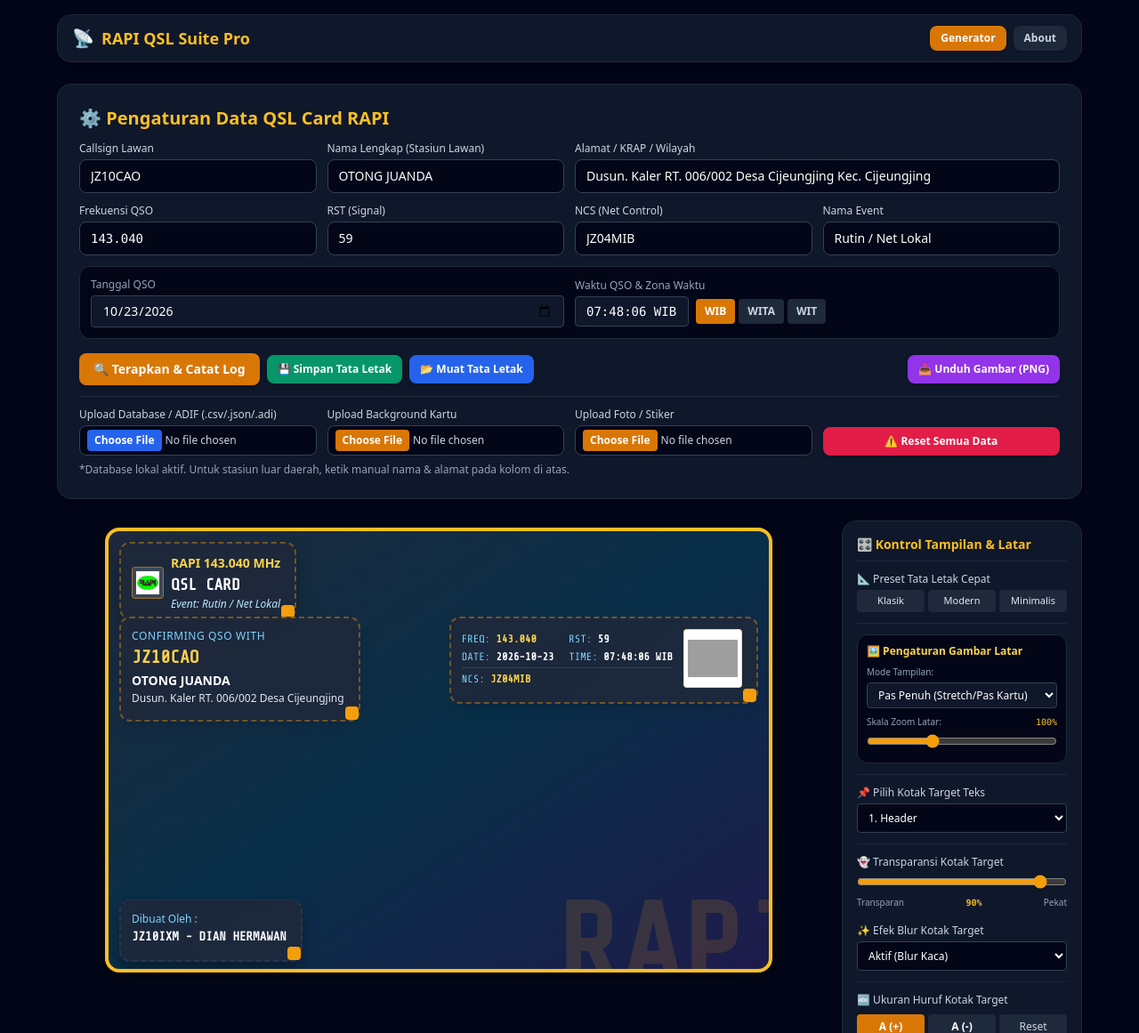
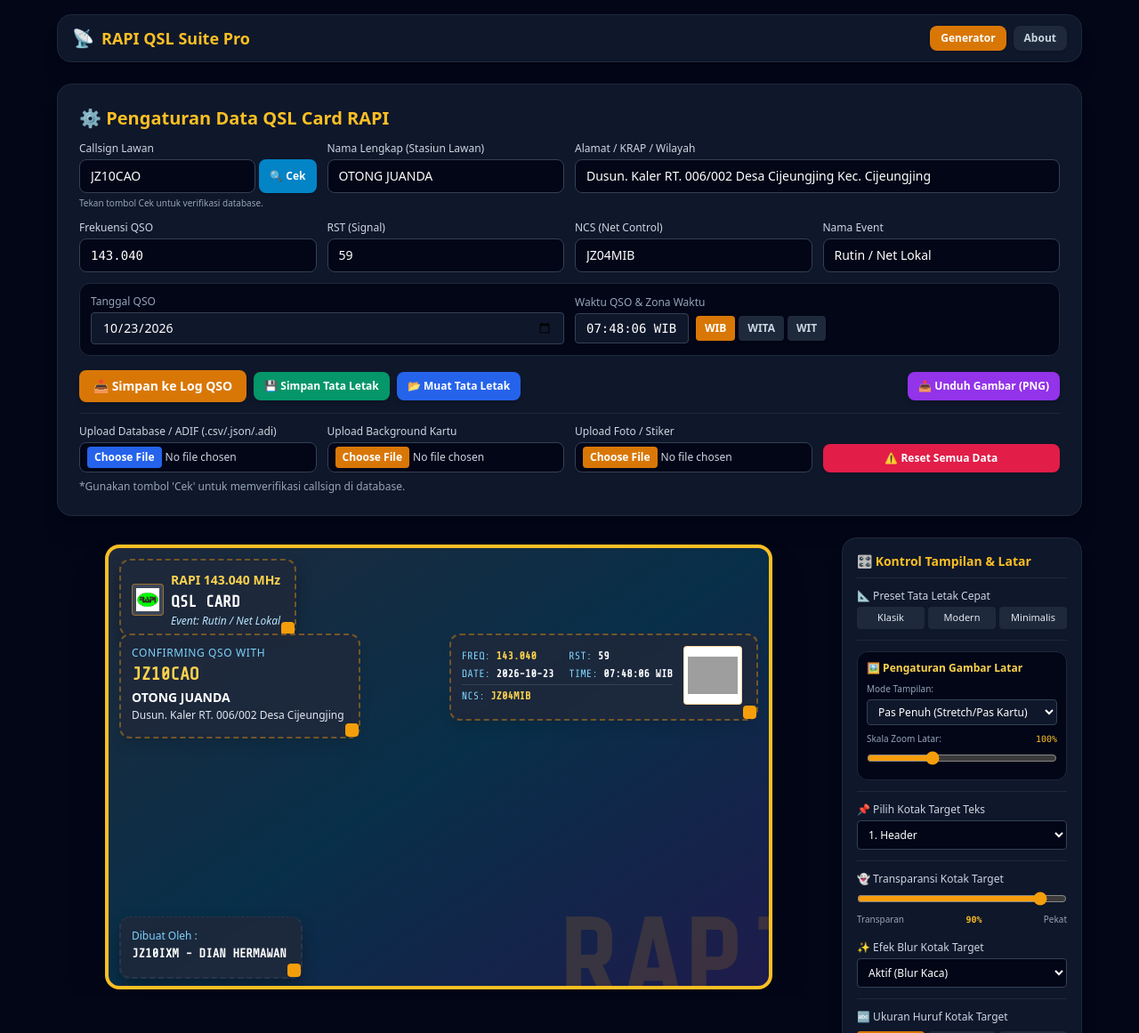
Before and after one commit to lordrayden19/rapi-qsl-suite, a Flask app: page / in a window 1280 px wide. Shown: the top 1161 px of the page at 89% size. Run offline with Flask 3, Linux system fonts and the light colour scheme; some libraries are stand-ins or nearby versions; grey boxes are pictures that could not be loaded.

Commit message:
Add files via upload

```diff
--- a/templates/index.html
+++ b/templates/index.html
@@ -108,8 +108,14 @@
                 <div class="grid grid-cols-1 sm:grid-cols-2 md:grid-cols-4 gap-3 mb-3">
                     <div>
                         <label class="block text-xs font-medium text-slate-300 mb-1">Callsign Lawan</label>
-                        <input type="text" id="targetCallsign" placeholder="JZ10CAO" value="JZ10CAO" oninput="checkCallsignAutoFill(); saveCurrentState();"
-                               class="w-full bg-slate-950 border border-slate-700 rounded-lg px-3 py-2 text-white uppercase focus:ring-2 focus:ring-amber-500 focus:outline-none text-sm">
+                        <div class="flex gap-1">
+                            <input type="text" id="targetCallsign" placeholder="JZ10CAO" value="JZ10CAO" oninput="saveCurrentState()"
+                                   class="w-full bg-slate-950 border border-slate-700 rounded-lg px-3 py-2 text-white uppercase focus:ring-2 focus:ring-amber-500 focus:outline-none text-sm">
+                            <button onclick="checkCallsignDatabase()" class="bg-sky-600 hover:bg-sky-500 text-white px-3 py-2 rounded-lg text-xs font-semibold transition shadow whitespace-nowrap">
+                                🔍 Cek
+                            </button>
+                        </div>
+                        <div id="checkStatus" class="text-[10px] mt-1 text-slate-400">Tekan tombol Cek untuk verifikasi database.</div>
                     </div>
                     <div>
                         <label class="block text-xs font-medium text-slate-300 mb-1">Nama Lengkap (Stasiun Lawan)</label>
@@ -118,7 +124,7 @@
                     </div>
                     <div class="sm:col-span-2">
                         <label class="block text-xs font-medium text-slate-300 mb-1">Alamat / KRAP / Wilayah</label>
-                        <input type="text" id="targetAddress" placeholder="Dusun. Kaler RT. 006/002 Desa Cijeungjing" value="Dusun. Kaler RT. 006/002 Desa Cijeungjing Kec. Cijeungjing" oninput="saveCurrentState()"
+                        <input type="text" id="targetAddress" placeholder="Dusun. Kaler RT. 006/002" value="Dusun. Kaler RT. 006/002 Desa Cijeungjing Kec. Cijeungjing" oninput="saveCurrentState()"
                                class="w-full bg-slate-950 border border-slate-700 rounded-lg px-3 py-2 text-white focus:ring-2 focus:ring-amber-500 focus:outline-none text-sm">
                     </div>
                 </div>
@@ -168,7 +174,7 @@
                 <!-- Tombol Aksi Utama -->
                 <div class="flex flex-wrap gap-2 mb-3 items-center">
                     <button onclick="cariDataRAPI()" class="bg-amber-600 hover:bg-amber-500 text-white font-semibold py-2 px-4 rounded-lg transition shadow-md text-xs md:text-sm flex-1 sm:flex-none">
-                        🔍 Terapkan & Catat Log
+                        📥 Simpan ke Log QSO
                     </button>
                     <button onclick="downloadLayoutFile()" class="bg-emerald-600 hover:bg-emerald-500 text-white font-semibold py-2 px-3 rounded-lg transition shadow-md text-xs">
                         💾 Simpan Tata Letak
@@ -207,7 +213,7 @@
                         </button>
                     </div>
                 </div>
-                <p id="statusInfo" class="text-xs text-slate-400 mt-2">*Database lokal aktif. Untuk stasiun luar daerah, ketik manual nama & alamat pada kolom di atas.</p>
+                <p id="statusInfo" class="text-xs text-slate-400 mt-2">*Gunakan tombol 'Cek' untuk memverifikasi callsign di database.</p>
             </div>
 
             <!-- Layout Utama: Area Desain & Panel Kontrol Tampilan -->
@@ -716,13 +722,30 @@
             document.getElementById('qrCodeImg').src = `https://api.qrserver.com/v1/create-qr-code/?size=150x150&data=${qrText}`;
         }
 
-        function checkCallsignAutoFill() {
+        // --- FITUR CEK CALLSIGN DI DATABASE ---
+        function checkCallsignDatabase() {
             const cs = document.getElementById('targetCallsign').value.trim().toUpperCase();
+            const statusEl = document.getElementById('checkStatus');
+            const nameInput = document.getElementById('targetName');
+            const addrInput = document.getElementById('targetAddress');
+
+            if (!cs) {
+                alert("Masukkan Callsign terlebih dahulu!");
+                return;
+            }
+
             const activeDB = getCombinedDatabase();
             if (activeDB[cs]) {
-                document.getElementById('targetName').value = activeDB[cs].name;
-                document.getElementById('targetAddress').value = activeDB[cs].address;
+                nameInput.value = activeDB[cs].name;
+                addrInput.value = activeDB[cs].address;
+                statusEl.innerHTML = `<span class="text-emerald-400 font-bold">✅ Data ditemukan di database! Siap disimpan ke log.</span>`;
+            } else {
+                nameInput.value = "";
+                addrInput.value = "";
+                nameInput.focus();
+                statusEl.innerHTML = `<span class="text-amber-400 font-bold">⚠️ Data tidak ada di database. Silakan masukkan Nama & Alamat manual!</span>`;
             }
+            saveCurrentState();
         }
 
         function syncControllerValues() {
@@ -1225,10 +1248,10 @@
             const statusInfo = document.getElementById('statusInfo');
 
             if (!callsign) { alert("Masukkan Callsign terlebih dahulu!"); return; }
-
-            // Jika kosong, beri default
-            if (!name) name = `ANGGOTA (${callsign})`;
-            if (!address) address = "Indonesia";
+            if (!name || !address) {
+                alert("Nama dan Alamat wajib diisi! Silakan tekan tombol 'Cek' atau ketik secara manual.");
+                return;
+            }
 
             document.getElementById('displayRst').innerText = rst || "59";
             document.getElementById('displayNcs').innerText = ncs || "-";
@@ -1238,7 +1261,7 @@
             document.getElementById('displayName').innerText = name;
             document.getElementById('displayAddress').innerText = address;
 
-            statusInfo.innerText = `Data diterapkan & dicatat ke log.`;
+            statusInfo.innerText = `Data QSO berhasil disimpan ke log.`;
             statusInfo.className = "text-xs text-emerald-400 mt-2";
 
             qsoLogs.push({ date: dateVal, time: timeVal, callsign: callsignInput, freq, name, address, rst: rst || "59", ncs: ncs || "-", event: eventName });
```
